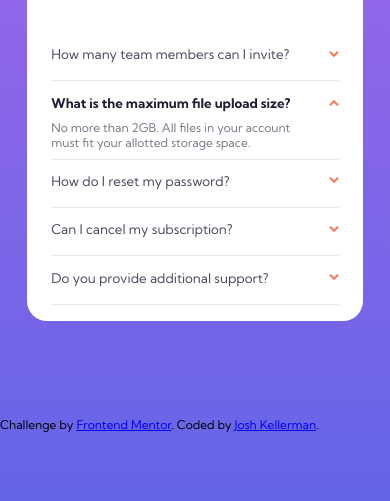
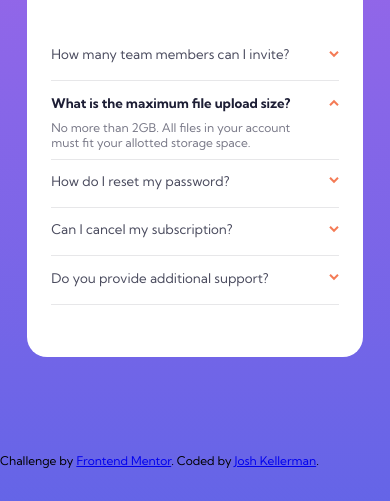
Before and after one commit to jkellerman/faq-accordion-card-main, a plain HTML site: page index.html in a window 390 px wide. Shown: the part 343-844 px from the top of the page. Drawn offline with Linux system fonts and the light colour scheme.

Commit message:
add padding-bottom to container for mobile

```diff
--- a/styles.css
+++ b/styles.css
@@ -42,7 +42,7 @@ body {
   background-color: white;
   border-radius: 20px;
   padding: 2em;
-  padding-bottom: 3em;
+  padding-bottom: 6em;
   color: var(--Very-dark-desaturated-blue);
   position: relative;
 }
```
